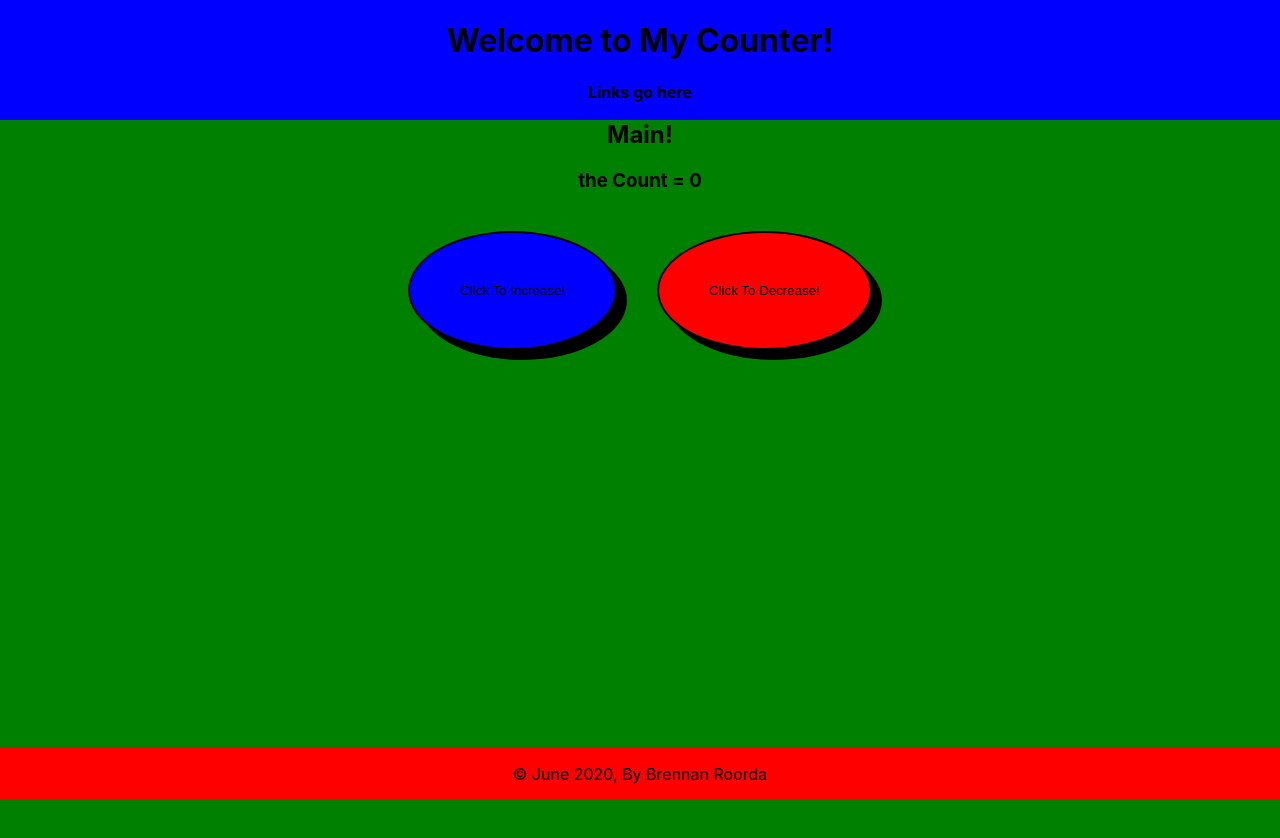
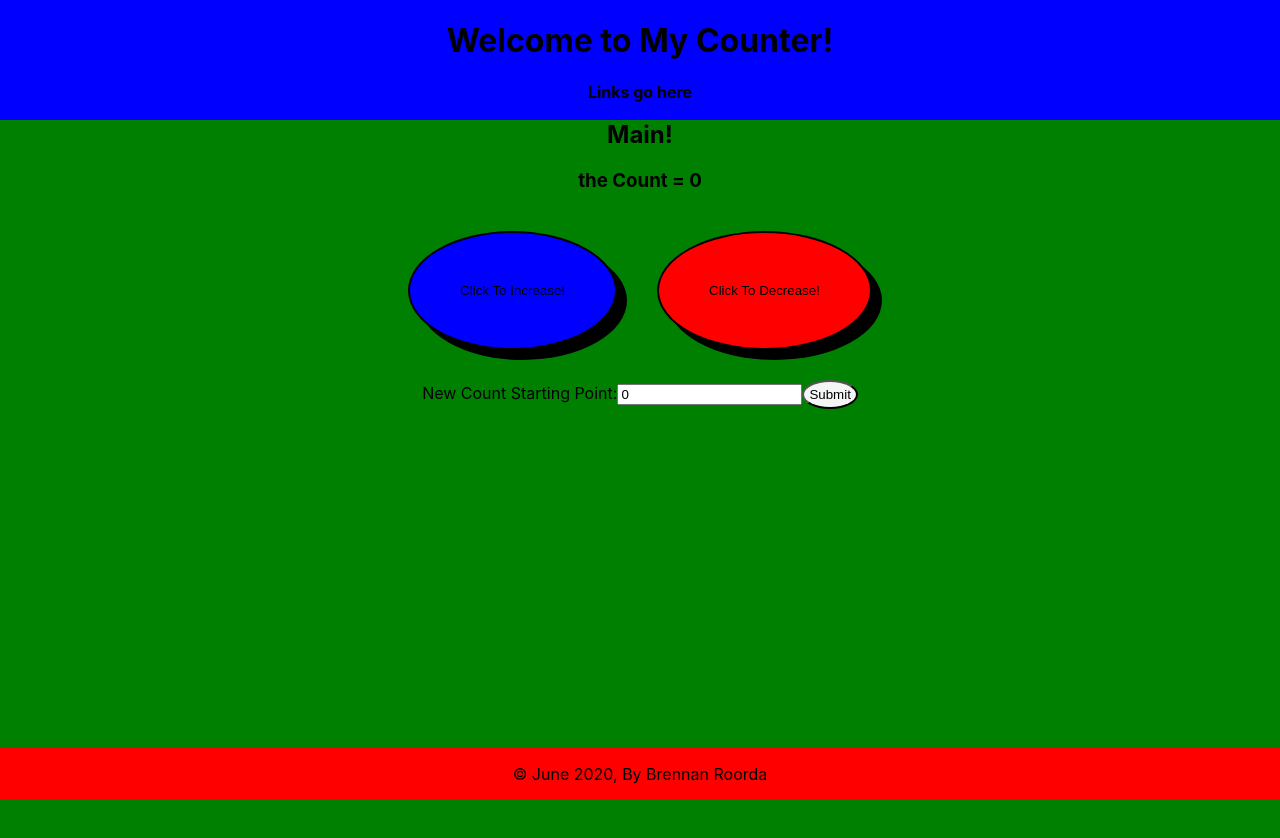
Before and after one commit to bproorda/ReactCounter, a React (Create React App) app in the folder counterapp/: page / in a window 1280 px wide. Shown: the top 838 px of the page. Built offline with nearby package versions, Linux system fonts and the light colour scheme.

Commit message:
added form and method changing count amount

```diff
--- a/counterapp/src/Components/Main.js
+++ b/counterapp/src/Components/Main.js
@@ -11,7 +11,10 @@
         // The only time you can assign this.state
         this.state = {
           count: 0,
+          value: 0,
         };
+        this.handleChange = this.handleChange.bind(this);
+    this.handleSubmit = this.handleSubmit.bind(this);
       }
 
 IncreaseClick = (event) => {
@@ -28,6 +31,20 @@
     }
     this.setState({ count });
 }
+
+handleChange(event) {
+    var value = event.target.value;
+    this.setState({value});
+  }
+
+  handleSubmit(event) {
+    event.preventDefault();
+    var count = this.state.value;
+    this.setState({count});
+    var value = 0;
+    this.setState({value});
+  }
+
     render() {
 
 
@@ -37,6 +54,13 @@
         <h3>the Count = {this.state.count}</h3>
         <button id="increase" onClick={this.IncreaseClick}>Click To Increase!</button>
         <button id="decrease" onClick={this.DecreaseClick}>Click To Decrease!</button>
+        <form onSubmit={this.handleSubmit}>
+        <label>
+          New Count Starting Point:
+          <input type="text" value={this.state.value} onChange={this.handleChange} />
+        </label>
+        <input id="submit" type="submit" value="Submit" />
+      </form>
 
           </main>
         )
--- a/counterapp/src/Components/Main.scss
+++ b/counterapp/src/Components/Main.scss
@@ -20,4 +20,13 @@
     #increase {
         margin-right: 20px;
     }
+    form {
+        margin-top: 30px;
+
+        #submit {
+            border-radius: 50%;
+            padding: 5px;
+            background-color: whitesmoke;
+        }
+    }
 }
```
